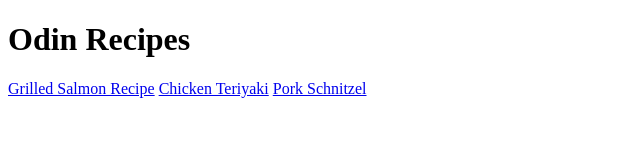
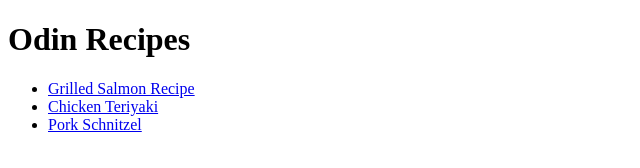
Before and after one commit to Snorri967/odin-recipes, a plain HTML site: page index.html in a window 1280 px wide. Shown: the whole page, without its empty margins (0-640 px from the left). Drawn offline with Linux system fonts and the light colour scheme.

Commit message:
update README and change layout of recipe anchors

```diff
--- a/index.html
+++ b/index.html
@@ -6,8 +6,10 @@
     </head>
     <body>
         <h1>Odin Recipes</h1>
-        <a href="./recipes/grilled-salmon.html">Grilled Salmon Recipe</a>
-        <a href="./recipes/chicken-teriyaki.html">Chicken Teriyaki</a>
-        <a href="./recipes/pork-schnitzel.html">Pork Schnitzel</a>
+        <ul>
+            <li><a href="./recipes/grilled-salmon.html">Grilled Salmon Recipe</a></li>
+            <li><a href="./recipes/chicken-teriyaki.html">Chicken Teriyaki</a></li>
+            <li><a href="./recipes/pork-schnitzel.html">Pork Schnitzel</a></li>
+        </ul>
     </body>
 </html>
```
Also changed, not shown: 1 other file.
